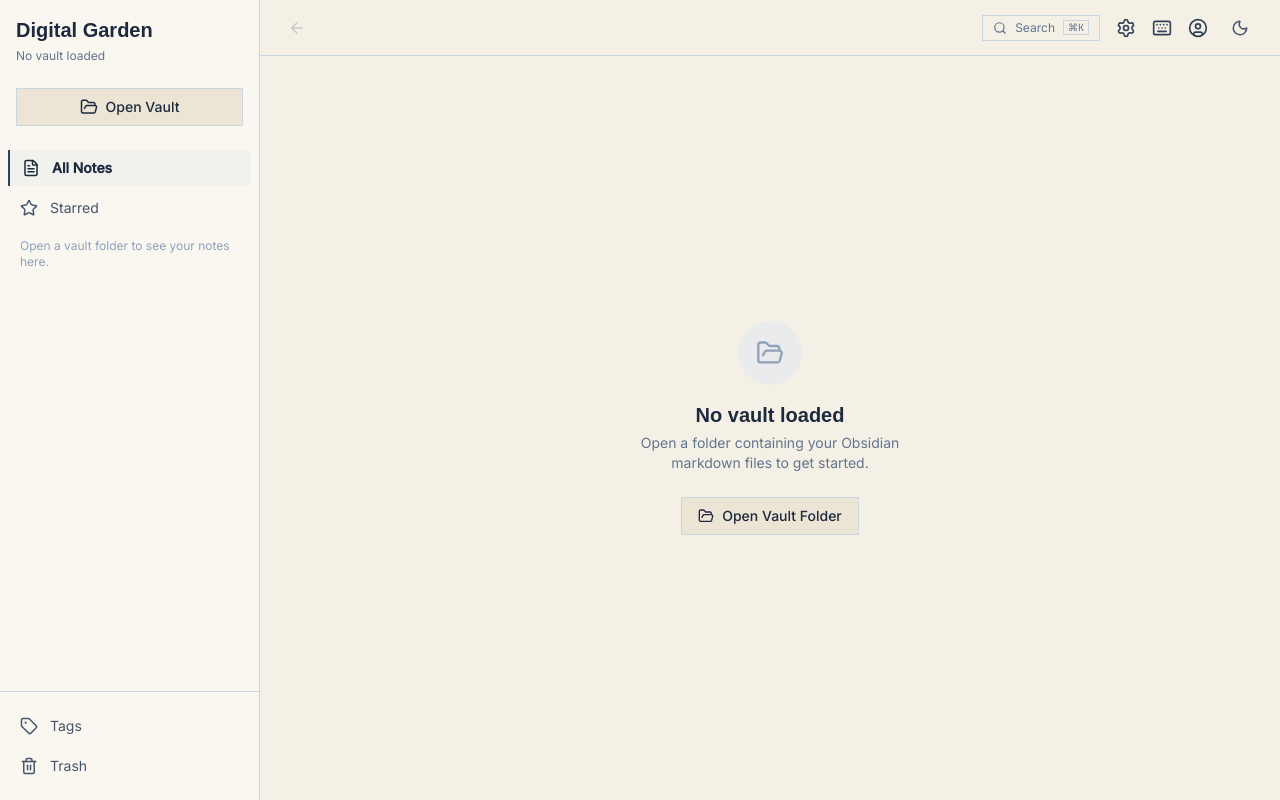
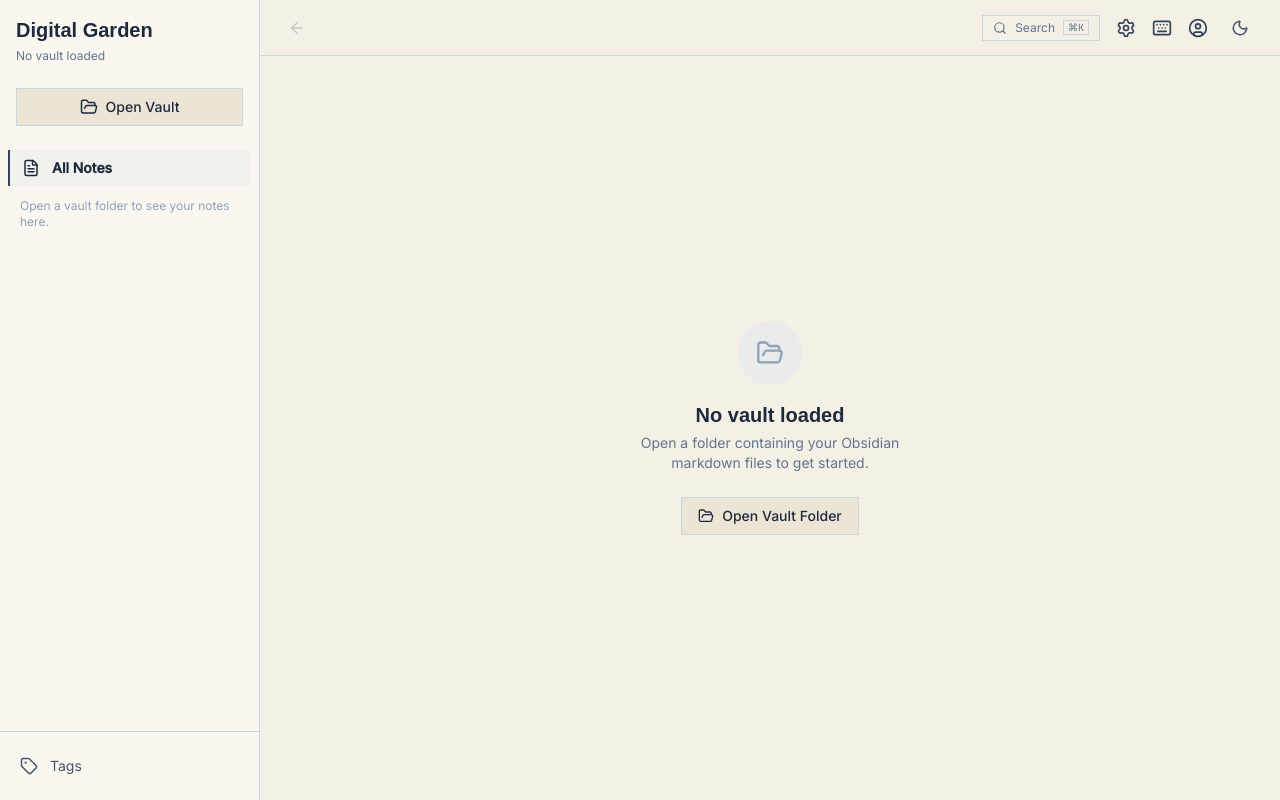
Before and after one commit to escursio675/Nova, a Next.js app in the folder nova/: page / in a window 1280 px wide. Built offline with nearby package versions, Linux system fonts and the light colour scheme; a web font is replaced by a local one.

Commit message:
update: removed unused components

```diff
--- a/nova/app/components/Sidebar.tsx
+++ b/nova/app/components/Sidebar.tsx
@@ -1,6 +1,6 @@
 "use client";
 
-import { FileText, Star, Folder as FolderIcon, Tag, Trash2 } from "lucide-react";
+import { FileText, Tag } from "lucide-react";
 import FileTree from "./Filetree";
 import VaultUpload from "./Vaultupload";
 import type { ParsedVault, FolderNode } from "@/lib/vault";
@@ -64,11 +64,6 @@ export default function Sidebar({
             <span>All Notes</span>
           </button>
 
-          <div className="flex cursor-pointer items-center gap-3 px-3 py-2 font-ui text-sm text-slate-600 transition-colors hover:bg-slate-200/60 dark:text-slate-400 dark:hover:bg-slate-700/60">
-            <Star size={18} />
-            <span>Starred</span>
-          </div>
-
           {/* Real file tree, once a vault's been loaded */}
           {view === "notes" && vault && (
             <div className="my-2 flex flex-col gap-0.5 border-t border-slate-300/50 pt-2 dark:border-slate-700/50">
@@ -106,11 +101,6 @@ export default function Sidebar({
             <Tag size={18} />
             <span>Tags</span>
           </button>
-
-          <div className="flex cursor-pointer items-center gap-3 px-3 py-2 font-ui text-sm text-slate-600 transition-colors hover:bg-slate-200/60 dark:text-slate-400 dark:hover:bg-slate-700/60">
-            <Trash2 size={18} />
-            <span>Trash</span>
-          </div>
         </div>
       </aside>
 
```
